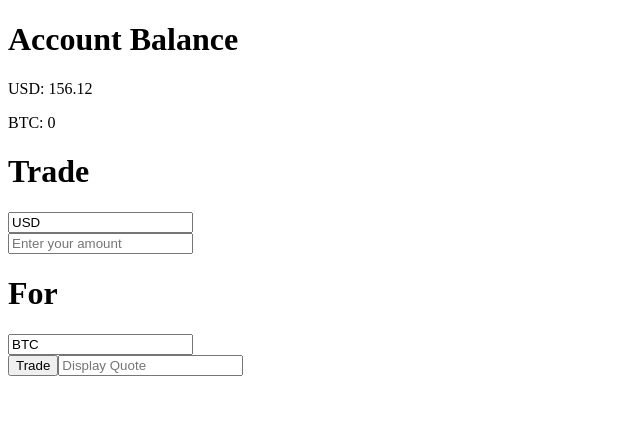
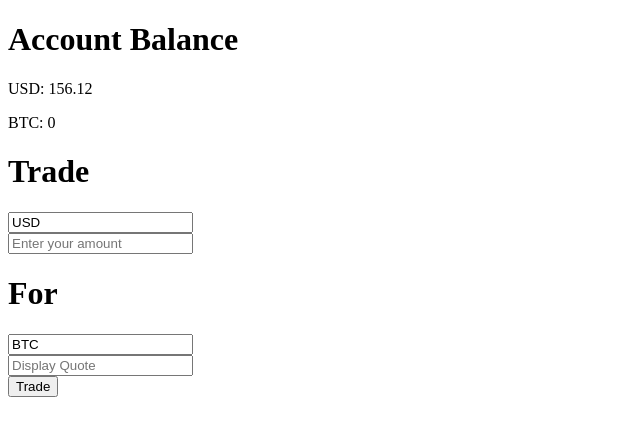
Before and after one commit to RudyRed/bitTrader, a React app: page / in a window 1280 px wide. Shown: the top 436 px of the page, without its empty margins (0-640 px from the left). Built offline with nearby package versions, Linux system fonts and the light colour scheme; no server answers; the HTML template or start-up script is replaced by a standard one.

Commit message:
Added reducers and state for fetching btc price

```diff
--- a/client/src/actions/actionCreators.js
+++ b/client/src/actions/actionCreators.js
@@ -10,3 +10,8 @@ export const usdTextInput = (costInUSD) => ({
   type: 'INPUTED_USD',
   costInUSD,
 });
+
+export const fetchBtcPrice = (btcPrice) => ({
+  type: 'FETCH_BTC_PRICE',
+  btcPrice,
+});
--- a/client/src/components/App.jsx
+++ b/client/src/components/App.jsx
@@ -6,6 +6,7 @@ import Main from './Main.jsx';
 
 const mapStateToProps = (state) => ({
   wallet: state.wallet,
+  btcToUsd: state.btcToUsd,
   usdToBeTraded: state.usdToBeTraded,
 });
 
--- a/client/src/components/Main.jsx
+++ b/client/src/components/Main.jsx
@@ -12,7 +12,7 @@ const Main = (store) => (
     <TradeAmount {...store} />
     <h1> For </h1>
     <input type="text" value="BTC" readOnly/>
-    <Quote/>
+    <Quote {...store} />
   </div>
 )
 
--- a/client/src/components/Quote.jsx
+++ b/client/src/components/Quote.jsx
@@ -9,28 +9,38 @@ class Quote extends React.Component {
 
 
   componentDidMount() {
+    console.log(this.props)
+    this._fetchBtcPrice();
+  }
+
+  _fetchBtcPrice () {
+  const context = this;
+
+    axios.get('/btcusd')
+      .then(function (response) {
+        context.props.fetchBtcPrice(response.data);
+      })
+      .catch(function (error) {
+        console.log(error);
+        setTimeout(context._fetchBtcPrice.bind(context), 3000);
+      });
+
 
   }
 
 
-
   clickHandler(event) {
 
-    axios.get('/btcusd')
-      .then(function (response) {
-        console.log(response.data);
-      })
-      .catch(function (error) {
-        console.log(error);
-      });
 
   }
 
   render() {
     return (
       <div>
+        <div>
+          <input type="text" name="btc" value="" placeholder ="Display Quote" readOnly/>
+        </div>
         <button onClick={this.clickHandler}>Trade</button>
-        <input type="text" name="btc" value="" placeholder ="Display Quote" readOnly/>
       </div>
     )
   }
--- /dev/null
+++ b/client/src/reducers/btcToUsd.js
@@ -0,0 +1,7 @@
+const btcToUsd = function (state = {}, action) {
+  if (action.type === 'FETCH_BTC_PRICE') return action.btcPrice;
+
+  return state;
+};
+
+export default btcToUsd;
--- a/client/src/reducers/index.js
+++ b/client/src/reducers/index.js
@@ -2,7 +2,8 @@ import { combineReducers } from 'redux';
 
 import wallet from './wallet';
 import usdToBeTraded from './usdToBeTraded';
+import btcToUsd from './btcToUsd';
 
-const rootReducer = combineReducers({ wallet , usdToBeTraded});
+const rootReducer = combineReducers({ wallet , usdToBeTraded, btcToUsd });
 
 export default rootReducer;
--- a/client/src/store.js
+++ b/client/src/store.js
@@ -7,7 +7,7 @@ const defaultState = {
     usd: 156.12,
     btc: 0,
   },
-  // btcToUsd: 0,
+  btcToUsd: 0,
   usdToBeTraded: '',
 };
 
```
